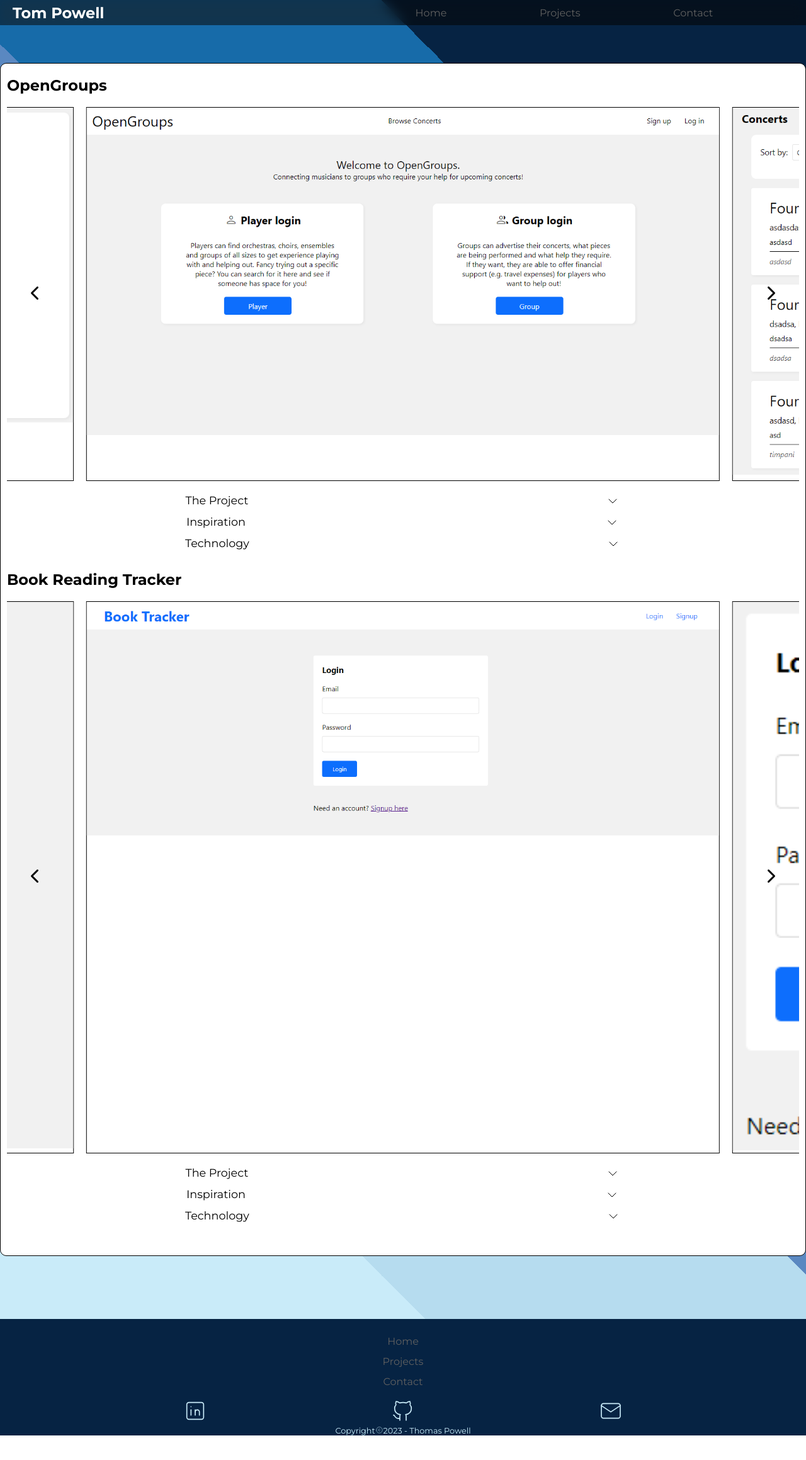
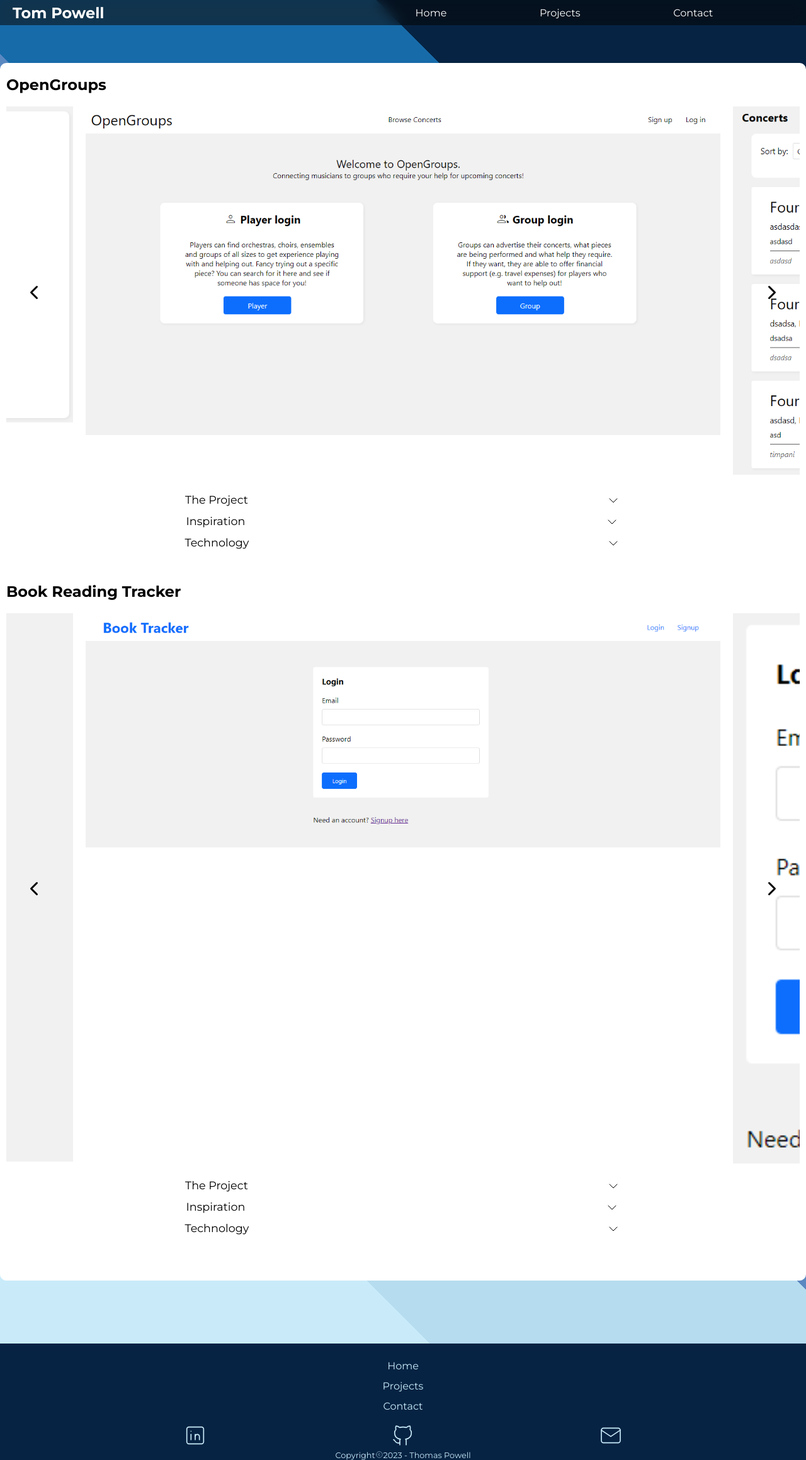
Before and after one commit to Tom2612/Portfolio, a React (Vite) app: page /projects in a window 1280 px wide. Shown: the whole page at 63% size. Before the commit the page ends 2280 px from the top, so only its background shows below. Built offline with nearby package versions, Linux system fonts and the light colour scheme.

Commit message:
Added scrollToTop function

```diff
--- a/src/App.jsx
+++ b/src/App.jsx
@@ -1,5 +1,5 @@
-import { useState } from 'react';
 import { BrowserRouter, Routes, Route } from 'react-router-dom';
+import ScrollToTop from './components/ScrollToTop';
 
 import Header from './components/Header';
 import Home from './pages/Home';
@@ -12,6 +12,7 @@ function App() {
   return (
     <div className="App">
       <BrowserRouter>
+      <ScrollToTop />
         <Header />
         <Routes>
           <Route path='/' element={<Home />} />
--- a/src/components/Footer.jsx
+++ b/src/components/Footer.jsx
@@ -1,4 +1,5 @@
 import React from 'react';
+import { Link } from 'react-router-dom';
 import { IconBrandGithub, IconBrandLinkedin, IconMail, IconCopyright } from '@tabler/icons-react';
 
 export default function Footer() {
@@ -6,9 +7,9 @@ export default function Footer() {
     <footer>
         <div className='section-top'>
             <ul>
-                <li>Home</li>
-                <li>Projects</li>
-                <li>Contact</li>
+                <li><Link to='/'>Home</Link></li>
+                <li><Link to='/projects'>Projects</Link></li>
+                <li><Link to='/contact'>Contact</Link></li>
             </ul>
         </div>
         <div className='section-bottom'>
--- a/src/components/Header.jsx
+++ b/src/components/Header.jsx
@@ -1,6 +1,6 @@
 import React, { useState } from 'react';
 import { Link } from 'react-router-dom';
-import './Header.css';
+import '../css/Header.css';
 import { IconX, IconMenu2 } from '@tabler/icons-react';
 
 export default function Header() {
--- a/src/components/Project1.jsx
+++ b/src/components/Project1.jsx
@@ -15,7 +15,7 @@ export default function Project1() {
 
   return (
     <div className='project--container'>
-        <h2>OpenGroups</h2>
+        <h2><a href='https://github.com/Tom2612/orch-site'>OpenGroups</a></h2>
         <EmblaCarousel images={[image1, image2, image3, image4, image5, image6, image7]}/>
 
         <div className='project--info'>
--- a/src/components/Project2.jsx
+++ b/src/components/Project2.jsx
@@ -10,7 +10,7 @@ import image4 from '../images/BookReader3.png'
 export default function Project2() {
   return (
     <div className='project--container'>
-        <h2>Book Reading Tracker</h2>
+        <h2><a href='https://bookreadingtracker.onrender.com/login'>Book Reading Tracker</a></h2>
         <EmblaCarousel images={[image1, image2, image3, image4]}/>
 
         <div className='project--info'>
@@ -19,7 +19,7 @@ export default function Project2() {
                 A simple, minimalist platform that allows users to record books and give them ratings.
             </p>
             <p>
-                Wislt similar sites exist, they often times feel bloated with extra features that take away from the core aim: Reading.
+                Whislt similar sites exist, they often feel bloated with extra features that take away from the core aim: Reading.
             </p>
             </Collapse>
             <Collapse label='Inspiration'>
--- /dev/null
+++ b/src/components/ScrollToTop.jsx
@@ -0,0 +1,11 @@
+import { useEffect } from 'react';
+import { useLocation } from 'react-router-dom';
+
+export default function ScrollToTop() {
+    const { pathname } = useLocation();
+    useEffect (() => {
+        window.scrollTo(0, 0);
+    }, [pathname]);
+
+  return null;
+}
--- a/src/components/Header.css
+++ b/src/css/Header.css
@@ -30,6 +30,7 @@
     .desktop-view li {
         list-style: none;
         cursor: pointer;
+        color: #fff;
     }
 
     .desktop-hide {
@@ -66,6 +67,7 @@
         border-bottom: 1px solid #C9EBF9;
     }
     .menu li {
+        color: #C9EBF9;
         font-size: 1.4rem;
         list-style: none;
         line-height: 2.5rem;
--- a/src/css/project1.css
+++ b/src/css/project1.css
@@ -1,5 +1,5 @@
 .project--container {
-    margin-bottom: 20px;
+    margin-bottom: 40px;
 }
 .project--container h2 {
     margin-bottom: 20px;
@@ -27,7 +27,6 @@
 }
 
 .embla__slide {
-    border: 1px solid black;
     margin-right: 20px;
     flex: 0 0 80%;
     min-width: 0;
--- a/src/index.css
+++ b/src/index.css
@@ -112,7 +112,7 @@ footer {
   display: flex;
   justify-content: center;
 }
-footer a {
+footer li, footer a {
   text-decoration: none;
   color: #C9EBF9;
 }
@@ -127,7 +127,6 @@ footer a {
 }
 .projects-card {
   width: 100%;
-  border: 1px solid black;
   border-radius: 10px;
   margin-top: 100px;
   margin-bottom: 100px;
```
